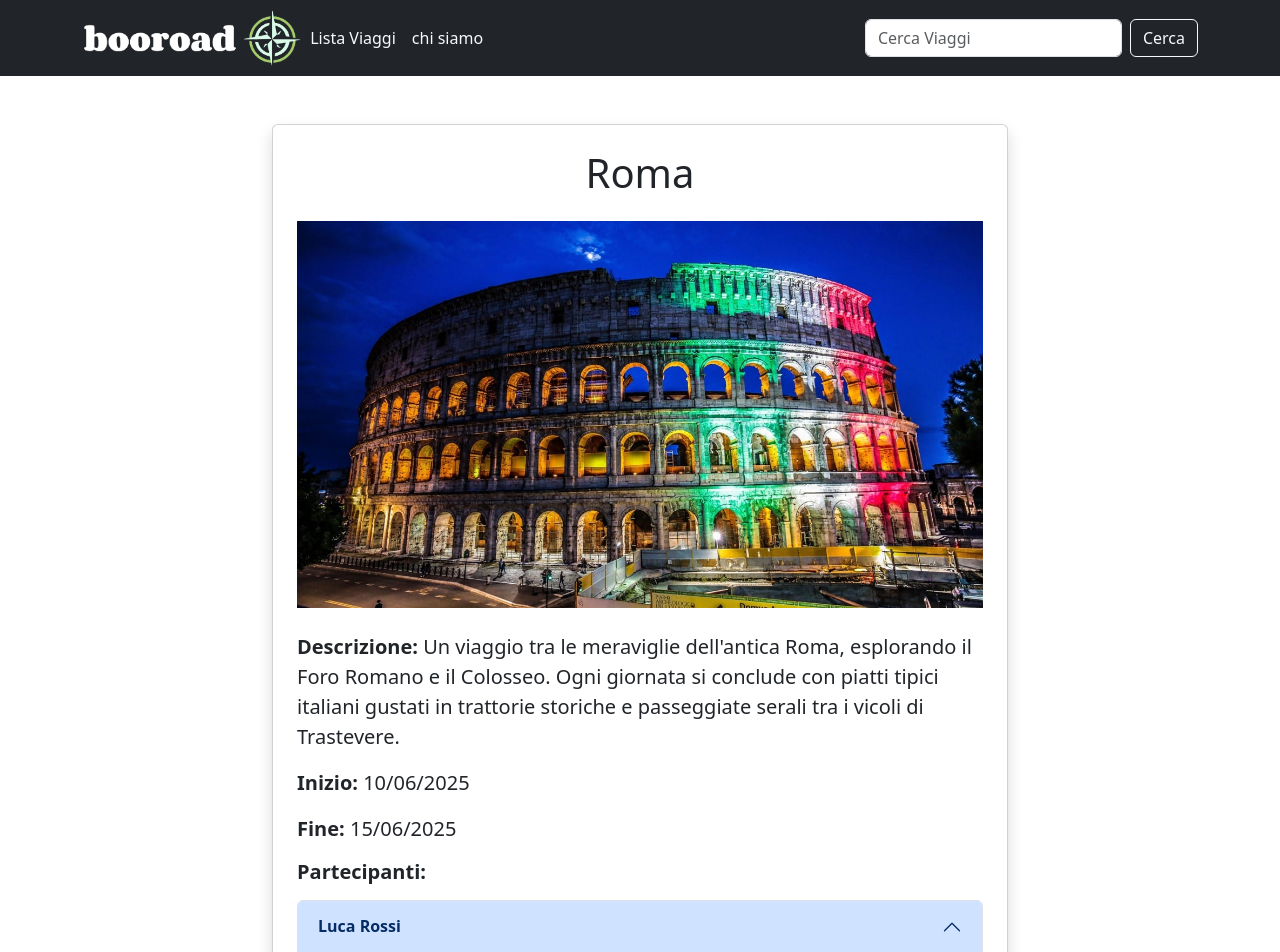
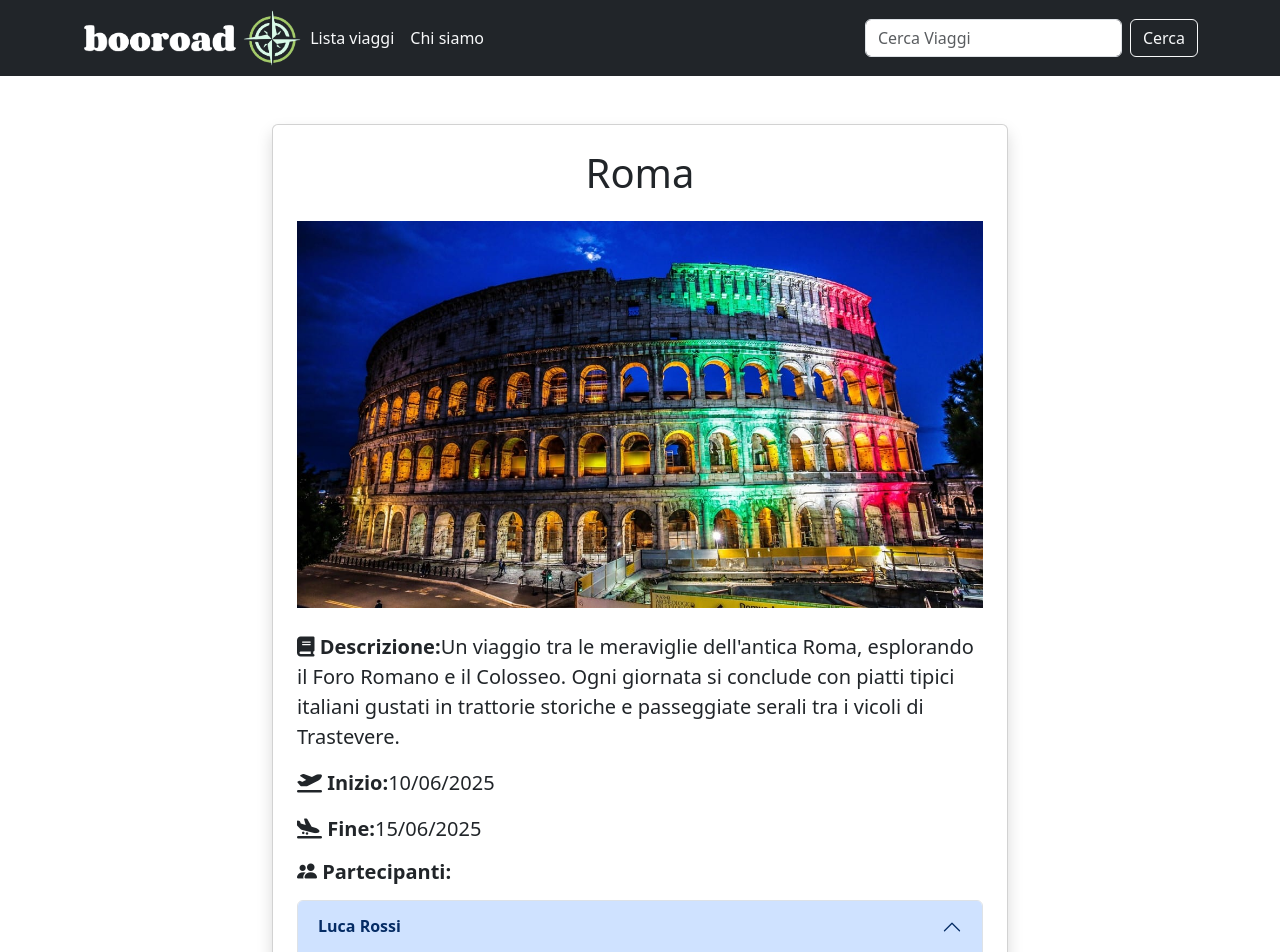
Before and after one commit to marzia-blasi/Booroad, a React (Vite) app: page /tripslist/1 in a window 1280 px wide. Shown: the top 952 px of the page. Built offline with nearby package versions, Linux system fonts and the light colour scheme.

Commit message:
refactor style

```diff
--- a/index.html
+++ b/index.html
@@ -9,6 +9,11 @@
   <link rel="icon" type="image/svg+xml" href="/favicon.ico" />
 
   <meta name="viewport" content="width=device-width, initial-scale=1.0" />
+
+  <!-- FontAwesome 6.2.0 CSS -->
+  <link rel="stylesheet" href="https://cdnjs.cloudflare.com/ajax/libs/font-awesome/6.2.0/css/all.min.css"
+    integrity="sha512-xh6O/CkQoPOWDdYTDqeRdPCVd1SpvCA9XXcUnZS2FmJNp1coAFzvtCN9BmamE+4aHK8yyUHUSCcJHgXloTyT2A=="
+    crossorigin="anonymous" referrerpolicy="no-referrer" />
 
   <title>Booroad</title>
 
--- a/src/Components/Header.jsx
+++ b/src/Components/Header.jsx
@@ -27,7 +27,7 @@ export default function Header() {
                   to="/tripslist"
                   aria-current="page"
                 >
-                  Lista Viaggi
+                  Lista viaggi
                 </NavLink>
               </li>
               <li className="nav-item">
@@ -36,7 +36,7 @@ export default function Header() {
                   to="/aboutus"
                   aria-current="page"
                 >
-                  chi siamo
+                  Chi siamo
                 </NavLink>
               </li>
             </ul>
--- a/src/Components/PartecipantList.jsx
+++ b/src/Components/PartecipantList.jsx
@@ -3,31 +3,24 @@ import trips from "../db/trips.js";
 import SinglePartecipant from "./SinglePartecipant.jsx";
 
 export default function Partecipantlist({ tripId }) {
-
-  const trip = trips.find(trip => trip.id === Number(tripId));
+  const trip = trips.find((trip) => trip.id === Number(tripId));
 
   return (
-
     <section>
-
-      <h5 className="mb-3 fw-bold">Partecipanti:</h5>
+      <h5 className="mb-3 fw-bold">
+        <i class="bi bi-people-fill"></i> Partecipanti:
+      </h5>
 
       <div className="accordion" id="accordionExample">
-
-        {
-
-          trip.partecipants.map(partecipantID => {
-
-            return <SinglePartecipant key={`partecipant-${partecipantID}`} id={partecipantID} />;
-
-          })
-
-        }
-
+        {trip.partecipants.map((partecipantID) => {
+          return (
+            <SinglePartecipant
+              key={`partecipant-${partecipantID}`}
+              id={partecipantID}
+            />
+          );
+        })}
       </div>
-
     </section>
-
   );
-
 }
--- a/src/Pages/SingleTripPage.jsx
+++ b/src/Pages/SingleTripPage.jsx
@@ -5,53 +5,48 @@ import trips from "../db/trips.js";
 import PartecipantList from "../Components/PartecipantList.jsx";
 
 export default function SingleTripPage() {
-
   const { tripId } = useParams();
 
-  const trip = trips.find(trip => trip.id === parseInt(tripId));
+  const trip = trips.find((trip) => trip.id === parseInt(tripId));
 
   return (
-
     <div className="container my-5">
-
       <div className="row justify-content-center">
-
         <div className="col-12 col-md-10 col-lg-8">
-
           <div className="card p-4 rounded shadow">
-
             <h1 className="mb-4 text-center">{trip.title}</h1>
 
-            <img src={`/${trip.img}`} alt={trip.title} className="img-fluid mx-auto mb-4 h-100" />
+            <img
+              src={`/${trip.img}`}
+              alt={trip.title}
+              className="img-fluid mx-auto mb-4 h-100"
+            />
 
             <p className="fs-5">
-
-              <strong>Descrizione: </strong>{trip.description}
-
+              <strong>
+                <i class="fa-solid fa-book"></i> Descrizione:
+              </strong>
+              {trip.description}
             </p>
 
             <p className="fs-5">
-
-              <strong>Inizio: </strong>{trip.start_date}
-
+              <strong>
+                <i class="fa-solid fa-plane-departure"></i> Inizio:
+              </strong>
+              {trip.start_date}
             </p>
 
             <p className="fs-5">
-
-              <strong>Fine: </strong>{trip.end_date}
-
+              <strong>
+                <i class="fa-solid fa-plane-arrival"></i> Fine:
+              </strong>
+              {trip.end_date}
             </p>
 
             <PartecipantList tripId={tripId} />
-
           </div>
-
         </div>
-
       </div>
-
     </div>
-
   );
-
 }
```
Lines whose indentation alone changed are shown as unchanged.
